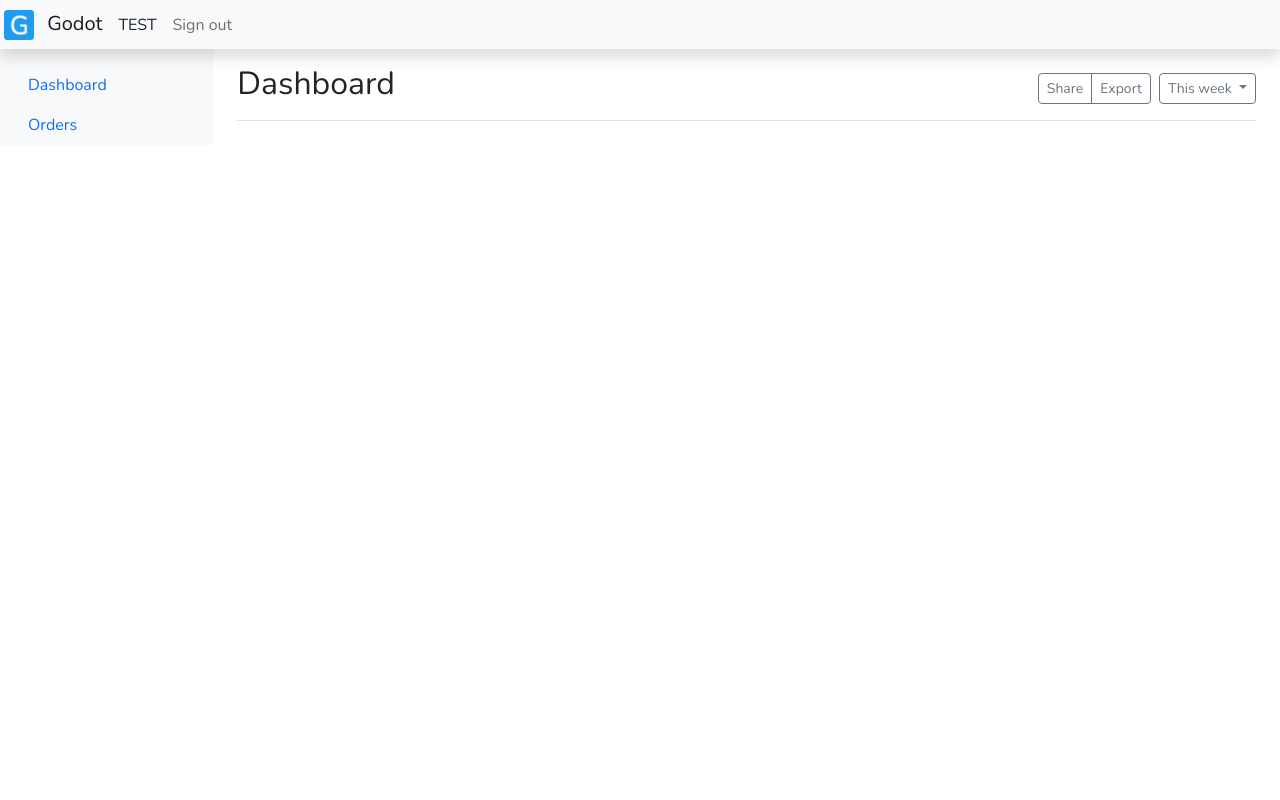
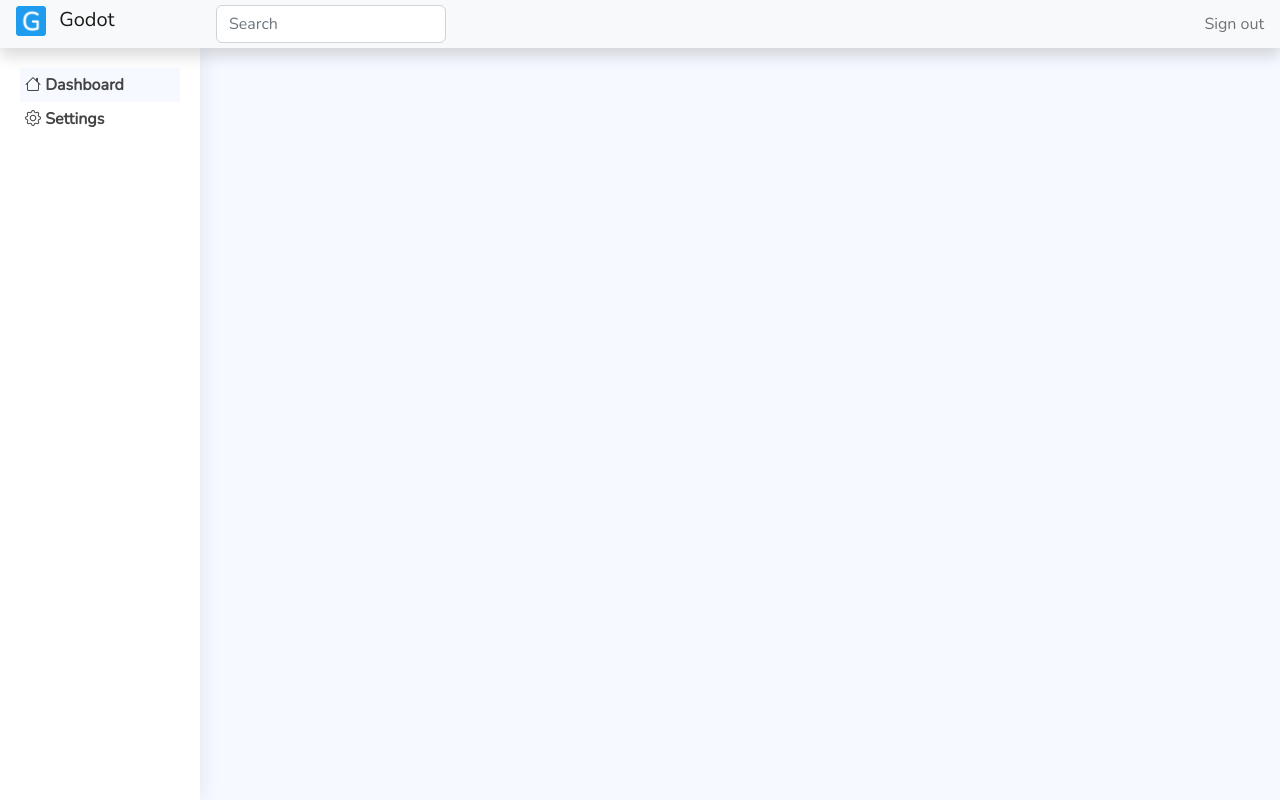
Before and after one commit to tom-poppe/godot, a Symfony app: template templates/base.html.twig in a window 1280 px wide. Run offline with Twig, Linux system fonts and the light colour scheme; the template is opened without the code that fills it, so the values that code supplies are empty; some libraries are stand-ins or nearby versions.

Commit message:
Work on general layout

```diff
--- a/public/css/godot.css
+++ b/public/css/godot.css
@@ -1,7 +1,50 @@
+/* Document */
+body {
+    font-family: Nunito;
+    background-color: #f6f9ff;
+    color: #444444;
+}
+
+/* Header */
 img.logo {
     height: 30px;
 }
 
-body {
-    font-family: Nunito;
+div.logo
+{
+    width: 200px; /* Same a sidebar */
 }
+
+/* Navigation */
+aside {
+    position: fixed;
+    top: 48px;
+    left: 0;
+    bottom: 0;
+    width: 200px;
+    padding: 20px;
+    box-shadow: 0px 0px 20px rgba(1, 41, 112, 0.1);
+    background-color: #ffffff;
+}
+
+aside > ul {
+    list-style: none;
+    margin: 0;
+    padding: 0;
+}
+
+aside > ul > li {
+    font-size: 12pt;
+    font-weight: bold;
+    padding: 5px;
+}
+
+aside > ul > li.active {
+    background-color: #F6F9FF;
+}
+
+/* Content */
+main {
+    margin-left: 200px;
+    padding: 10px;
+}
--- a/templates/base.html.twig
+++ b/templates/base.html.twig
@@ -24,72 +24,54 @@
 
         {% block javascripts %}
         {% endblock %}
-
-        <!-- Loosely based on https://getbootstrap.com/docs/5.2/examples/dashboard/ -->
     </head>
     <body>
-        <header class="navbar navbar-light sticky-top bg-light flex-md-nowrap p-1 shadow">
-        <div class="d-flex align-items-center justify-content-between">
+        <!-- Header -->
+        <header class="navbar navbar-light sticky-top bg-light p-1 shadow">
+            <div class="container-fluid">
+                <div class="d-flex">
+                    <div class="logo">
                         <a class="navbar-brand" href="/">
                             <img class="logo me-2" src="/img/logo.png">
                             Godot
                         </a>
-            TEST
+                    </div>
 
-            <!--<a class="btn btn-primary" data-bs-toggle="collapse" href="#sidebarMenu" role="button" aria-expanded="false" aria-controls="sidebarMenu">
-                <i class="bi bi-list"></i>
-            </a>-->
-
-            <!--<input class="form-control form-control-dark w-100" type="text" placeholder="Search" aria-label="Search">-->
+                    <form class="d-flex">
+                        <input class="form-control w-100" type="search" placeholder="Search">
+                    </form>
+                </div>
 
                 <div class="navbar-nav">
                     <div class="nav-item text-nowrap">
-                    <a class="nav-link px-3" href="#">Sign out</a>
+                        <a class="nav-link" href="#">Sign out</a>
+                    </div>
                 </div>
             </div>
         </header>
 
-        <div class="container-fluid">
-            <div class="row">
-                <nav id="sidebarMenu" class="col-md-3 col-lg-2 d-md-block bg-light sidebar collapse">
-                    <div class="position-sticky pt-3">
-                        <ul class="nav flex-column">
-                            <li class="nav-item">
-                                <a class="nav-link active" aria-current="page" href="#">
-                                    <span data-feather="home"></span>
+        <!-- Side nav bar -->
+        <aside>
+            <ul>
+                <li class="active">
+                    <a href="#" class="nav-link">
+                        <i class="bi bi-house"></i>
                         Dashboard
                     </a>
                 </li>
-                            <li class="nav-item">
-                                <a class="nav-link" href="#">
-                                <span data-feather="file"></span>
-                                Orders
+                <li>
+                    <a href="#" class="nav-link">
+                        <i class="bi bi-gear"></i>
+                        Settings
                     </a>
                 </li>
             </ul>
-                    </div>
-                </nav>
+        </aside>
 
-                <main class="col-md-9 ms-sm-auto col-lg-10 px-md-4">
-                    <div class="d-flex justify-content-between flex-wrap flex-md-nowrap align-items-center pt-3 pb-2 mb-3 border-bottom">
-                        <h1 class="h2">Dashboard</h1>
-                        <div class="btn-toolbar mb-2 mb-md-0">
-                            <div class="btn-group me-2">
-                                <button type="button" class="btn btn-sm btn-outline-secondary">Share</button>
-                                <button type="button" class="btn btn-sm btn-outline-secondary">Export</button>
-                            </div>
-                            <button type="button" class="btn btn-sm btn-outline-secondary dropdown-toggle">
-                                <span data-feather="calendar"></span>
-                                This week
-                            </button>
-                        </div>
-                    </div>
-
+        <!-- Content -->
+        <main>
             {% block body %}{% endblock %}
-
         </main>
-            </div>
-        </div>
 
         <script src="https://cdn.jsdelivr.net/npm/bootstrap@5.2.3/dist/js/bootstrap.bundle.min.js" integrity="sha384-kenU1KFdBIe4zVF0s0G1M5b4hcpxyD9F7jL+jjXkk+Q2h455rYXK/7HAuoJl+0I4" crossorigin="anonymous"></script>
     </body>
```
Also changed, not shown: templates/dashboard/index.html.twig (+19 -7 lines). Lines whose indentation alone changed are shown as unchanged.
